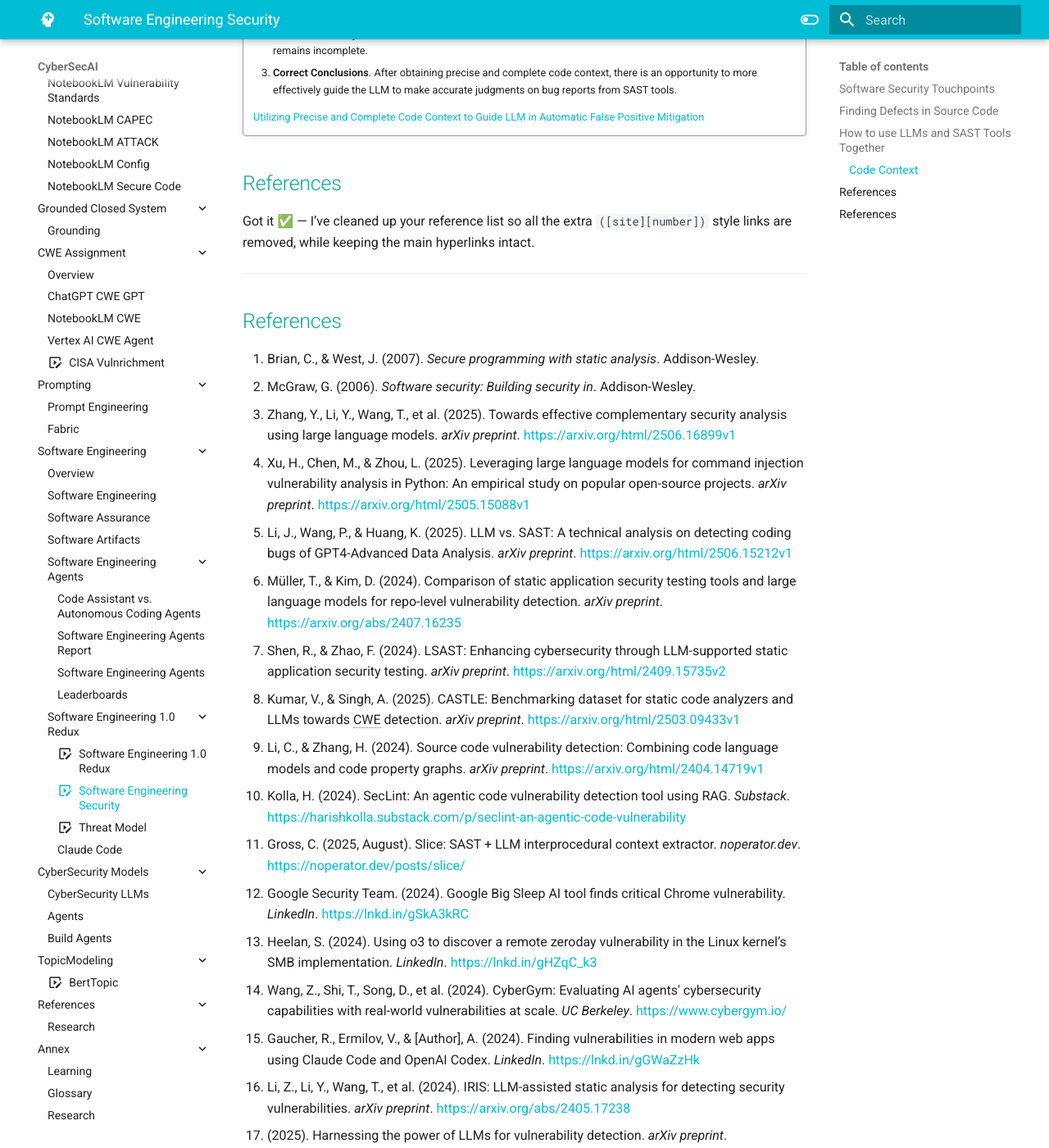
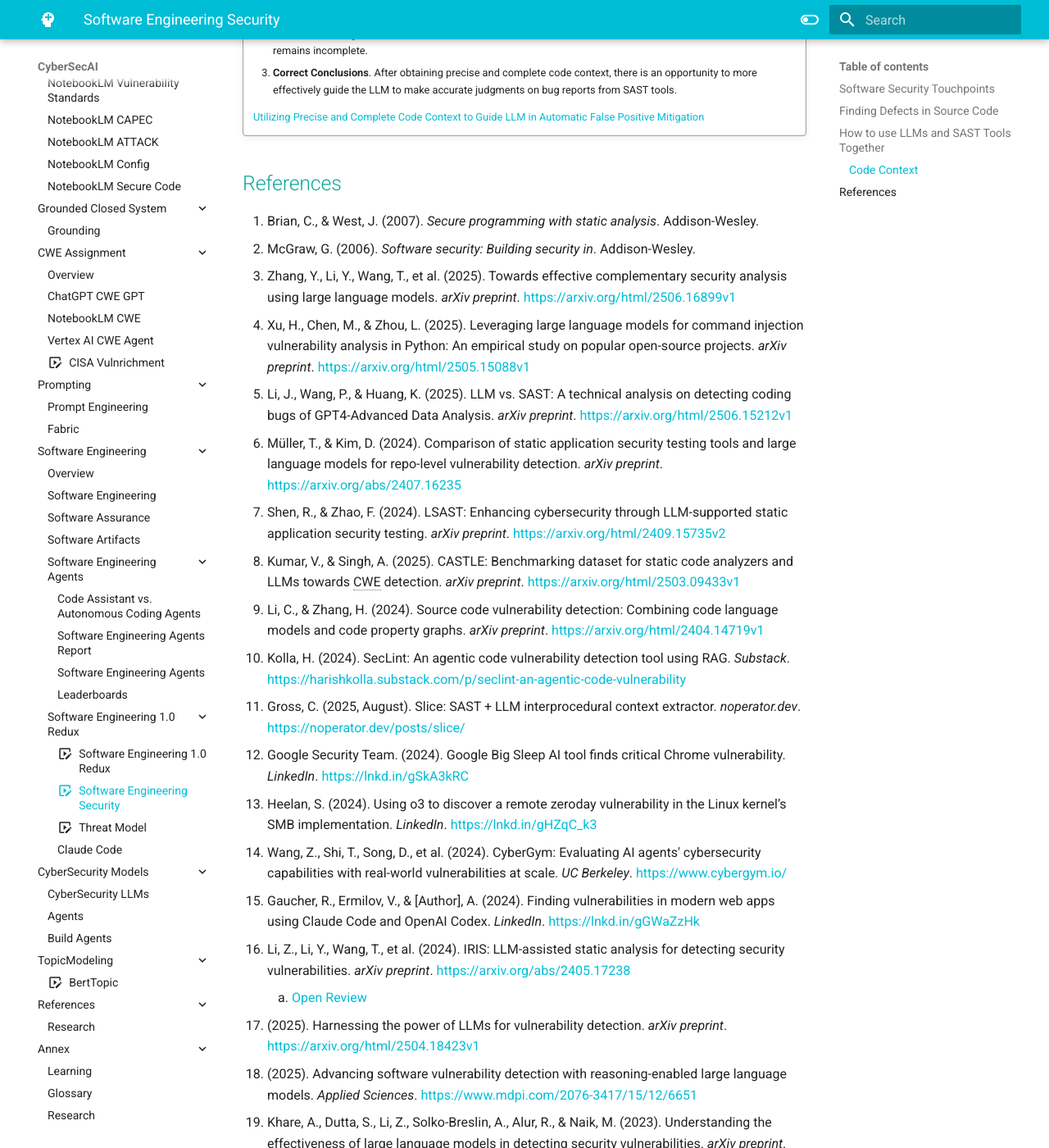
Before and after one commit to CyberSecAI/CyberSecAI.github.io, an MkDocs documentation site: the page built from docs/software/swe_redux_security.md, in a window 1280 px wide and 1400 px high, scrolled down 4182 px. Shown: the whole window at 82% size. Built offline with MkDocs 1.6.1 and Material for MkDocs 9.7.7, drawn with Linux system fonts in a browser that asks for light colours; comment, search, counter and statistics services are not loaded; some of the changed text lies outside the part shown.

Commit message:
swe sec refs

```diff
--- a/docs/software/swe_redux_security.md
+++ b/docs/software/swe_redux_security.md
@@ -121,13 +121,6 @@
 
 
 
-
-## References
-
-Got it ✅ — I’ve cleaned up your reference list so all the extra `([site][number])` style links are removed, while keeping the main hyperlinks intact.
-
----
-
 ## References
 
 1. Brian, C., & West, J. (2007). *Secure programming with static analysis*. Addison-Wesley.
@@ -146,6 +139,7 @@
 14. Wang, Z., Shi, T., Song, D., et al. (2024). CyberGym: Evaluating AI agents' cybersecurity capabilities with real-world vulnerabilities at scale. *UC Berkeley*. [https://www.cybergym.io/](https://www.cybergym.io/)
 15. Gaucher, R., Ermilov, V., & \[Author], A. (2024). Finding vulnerabilities in modern web apps using Claude Code and OpenAI Codex. *LinkedIn*. [https://lnkd.in/gGWaZzHk](https://lnkd.in/gGWaZzHk)
 16. Li, Z., Li, Y., Wang, T., et al. (2024). IRIS: LLM-assisted static analysis for detecting security vulnerabilities. *arXiv preprint*. [https://arxiv.org/abs/2405.17238](https://arxiv.org/abs/2405.17238)
+    1.  [Open Review](https://openreview.net/forum?id=9LdJDU7E91)
 17. (2025). Harnessing the power of LLMs for vulnerability detection. *arXiv preprint*. [https://arxiv.org/html/2504.18423v1](https://arxiv.org/html/2504.18423v1)
 18. (2025). Advancing software vulnerability detection with reasoning-enabled large language models. *Applied Sciences*. [https://www.mdpi.com/2076-3417/15/12/6651](https://www.mdpi.com/2076-3417/15/12/6651)
 19. Khare, A., Dutta, S., Li, Z., Solko-Breslin, A., Alur, R., & Naik, M. (2023). Understanding the effectiveness of large language models in detecting security vulnerabilities. *arXiv preprint*. [https://arxiv.org/abs/2311.16169](https://arxiv.org/abs/2311.16169)
```
Also changed, not shown: other parts of docs/software/swe_redux_security.md (+1 -0 lines).
